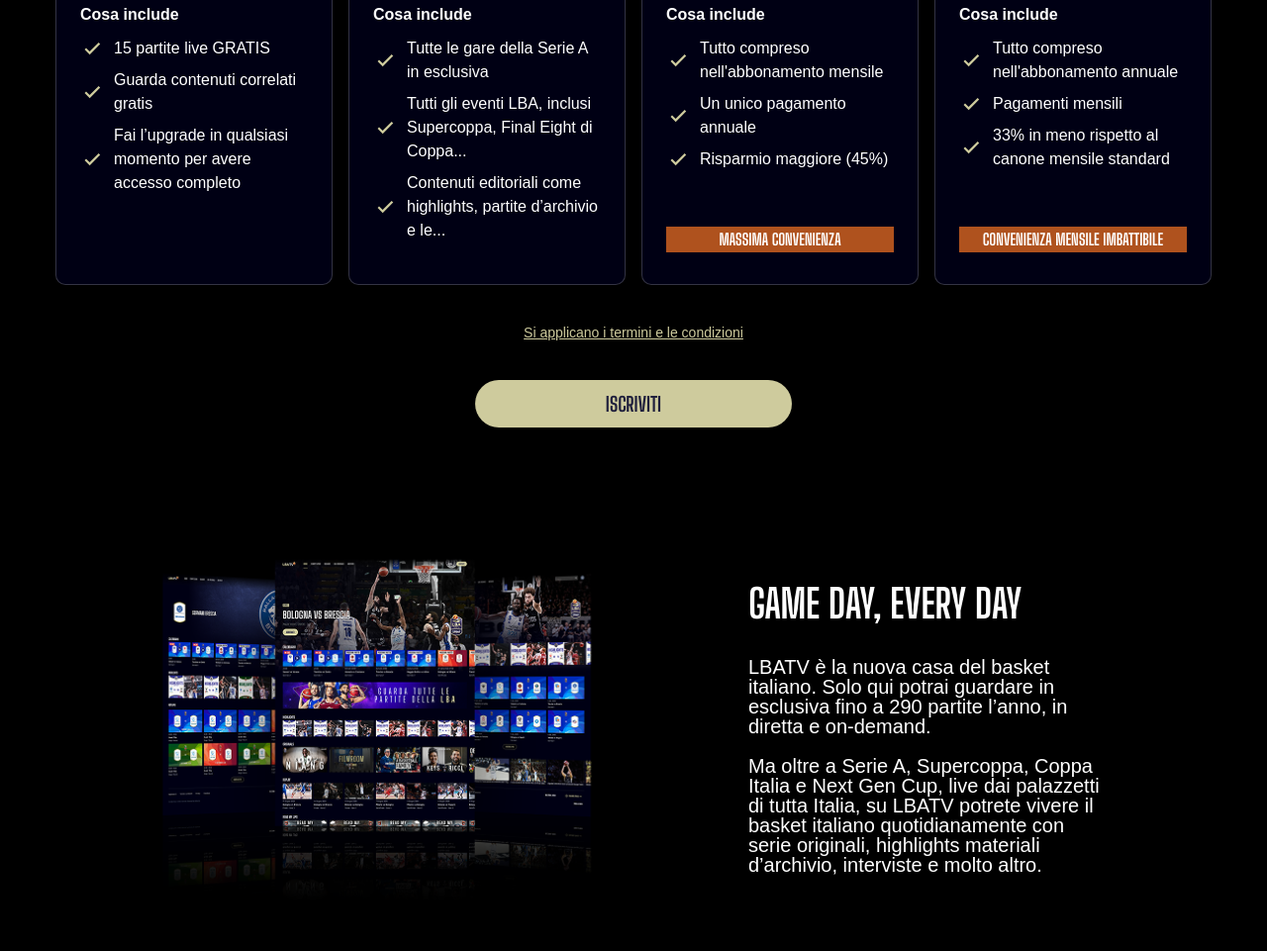
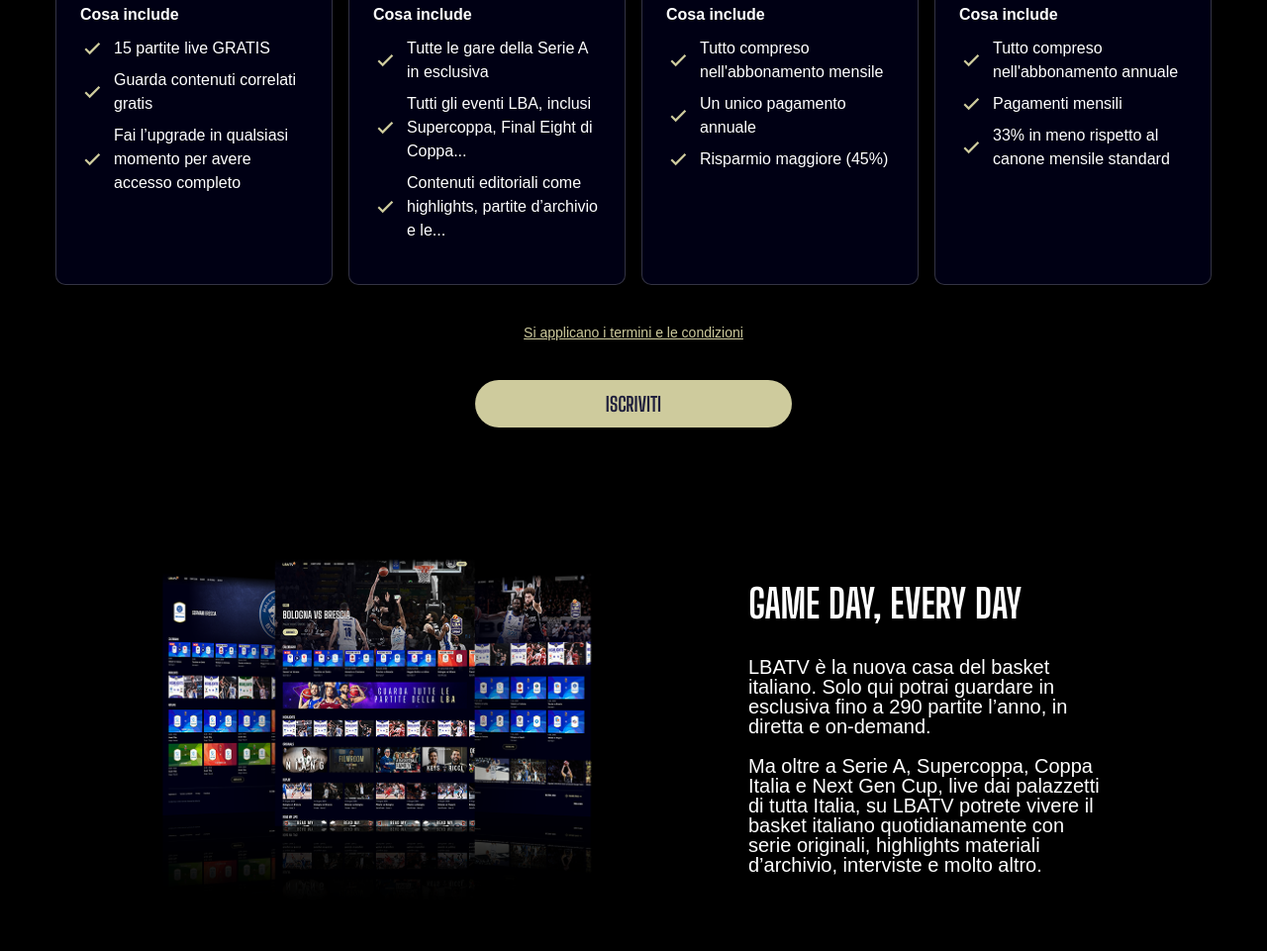
Before and after one commit to ChairmanMao242/LBA, a website: page index.html in a window 1280 px wide. Shown: the part 1302-2263 px from the top of the page at 99% size. Drawn offline with Linux system fonts and the light colour scheme; a web font is replaced by a local one.

Commit message:
upd: remove features tag/badge

```diff
--- a/index.html
+++ b/index.html
@@ -233,7 +233,7 @@
                                             Risparmio maggiore (45%)
                                         </li>
                                     </ul>
-                                    <div class="features__tag">Massima convenienza</div>
+
                                 </div>
                             </div>
                         </div>
@@ -277,7 +277,6 @@
                                             33% in meno rispetto al canone mensile standard
                                         </li>
                                     </ul>
-                                    <div class="features__tag">Convenienza mensile imbattibile</div>
                                 </div>
                             </div>
                         </div>
```
